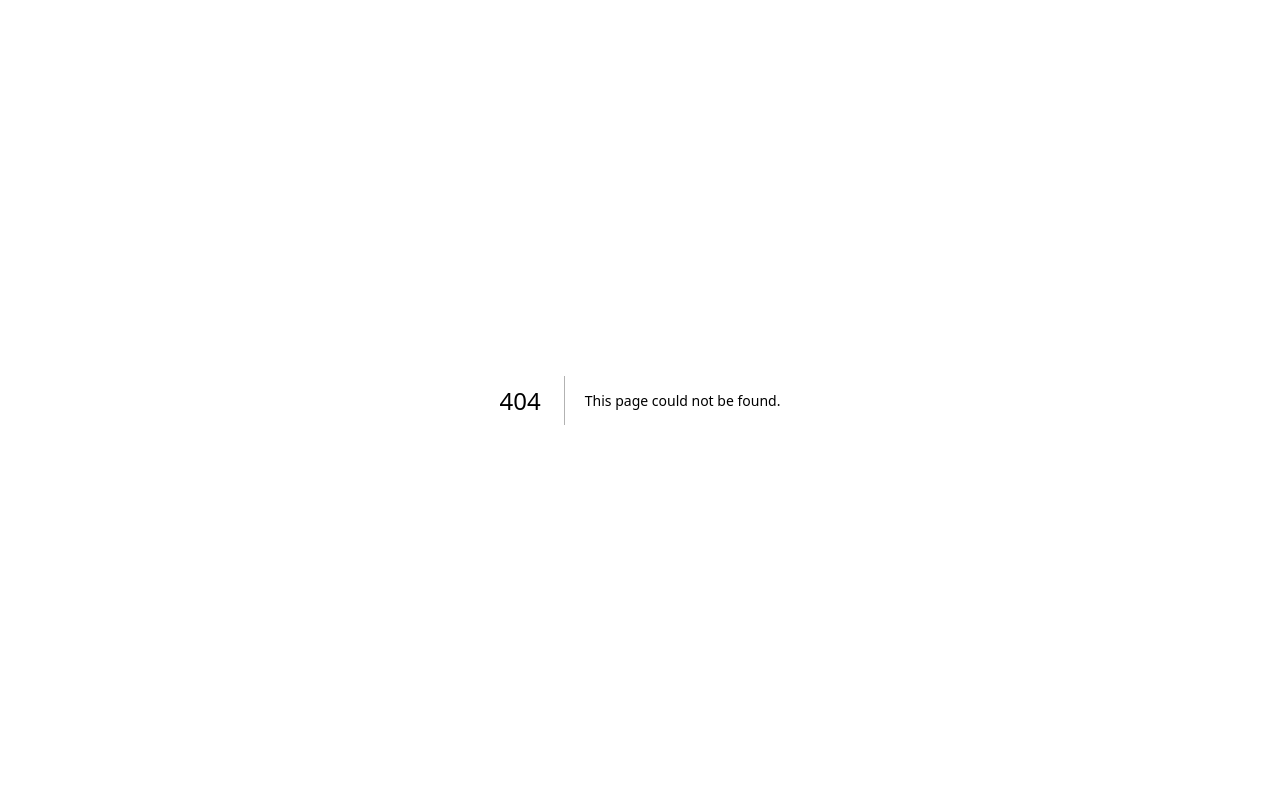
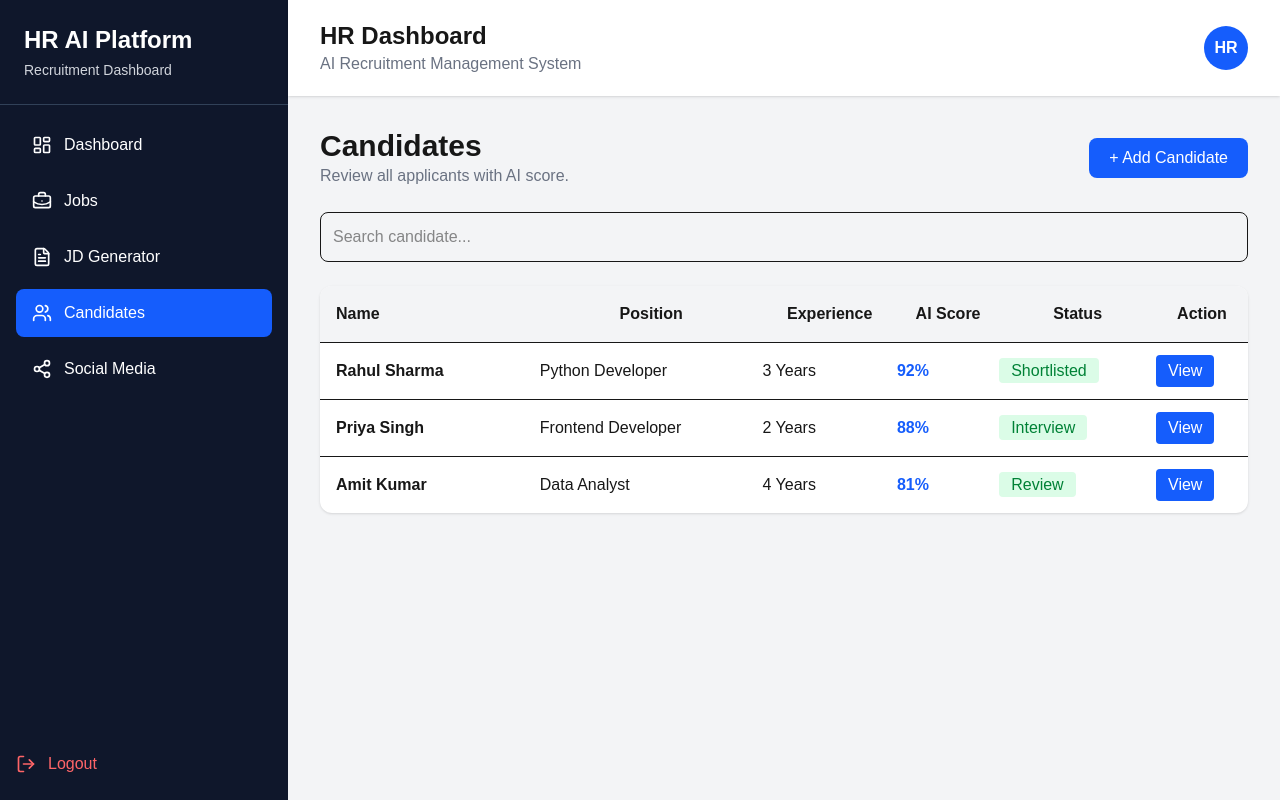
Before and after one commit to vTha213/hr-ai-platform, a Next.js app in the folder frontend/: page /dashboard/candidates in a window 1280 px wide. Before the commit this address had no page. Built offline with nearby package versions, Linux system fonts and the light colour scheme.

Commit message:
Add dashboard pages

```diff
--- /dev/null
+++ b/frontend/app/dashboard/candidates/page.tsx
@@ -0,0 +1,130 @@
+"use client";
+
+const candidates = [
+  {
+    id: 1,
+    name: "Rahul Sharma",
+    position: "Python Developer",
+    experience: "3 Years",
+    score: "92%",
+    status: "Shortlisted",
+  },
+  {
+    id: 2,
+    name: "Priya Singh",
+    position: "Frontend Developer",
+    experience: "2 Years",
+    score: "88%",
+    status: "Interview",
+  },
+  {
+    id: 3,
+    name: "Amit Kumar",
+    position: "Data Analyst",
+    experience: "4 Years",
+    score: "81%",
+    status: "Review",
+  },
+];
+
+export default function CandidatesPage() {
+  return (
+    <div className="space-y-6">
+
+      <div className="flex items-center justify-between">
+        <div>
+          <h1 className="text-3xl font-bold">
+            Candidates
+          </h1>
+
+          <p className="text-gray-500">
+            Review all applicants with AI score.
+          </p>
+        </div>
+
+        <button className="rounded-lg bg-blue-600 px-5 py-2 text-white">
+          + Add Candidate
+        </button>
+      </div>
+
+      <input
+        placeholder="Search candidate..."
+        className="w-full rounded-lg border p-3"
+      />
+
+      <div className="overflow-hidden rounded-xl bg-white shadow">
+
+        <table className="w-full">
+
+          <thead className="bg-gray-100">
+
+            <tr>
+
+              <th className="p-4 text-left">
+                Name
+              </th>
+
+              <th>Position</th>
+
+              <th>Experience</th>
+
+              <th>AI Score</th>
+
+              <th>Status</th>
+
+              <th>Action</th>
+
+            </tr>
+
+          </thead>
+
+          <tbody>
+
+            {candidates.map((candidate) => (
+
+              <tr
+                key={candidate.id}
+                className="border-t"
+              >
+
+                <td className="p-4 font-semibold">
+                  {candidate.name}
+                </td>
+
+                <td>{candidate.position}</td>
+
+                <td>{candidate.experience}</td>
+
+                <td className="font-bold text-blue-600">
+                  {candidate.score}
+                </td>
+
+                <td>
+
+                  <span className="rounded bg-green-100 px-3 py-1 text-green-700">
+                    {candidate.status}
+                  </span>
+
+                </td>
+
+                <td>
+
+                  <button className="rounded bg-blue-600 px-3 py-1 text-white">
+                    View
+                  </button>
+
+                </td>
+
+              </tr>
+
+            ))}
+
+          </tbody>
+
+        </table>
+
+      </div>
+
+    </div>
+  );
+}
--- /dev/null
+++ b/frontend/app/dashboard/jd-generator/page.tsx
@@ -0,0 +1,83 @@
+"use client";
+
+import { useState } from "react";
+
+export default function JDGeneratorPage() {
+  const [jobTitle, setJobTitle] = useState("");
+  const [skills, setSkills] = useState("");
+  const [experience, setExperience] = useState("");
+  const [jd, setJd] = useState("");
+
+  const generateJD = () => {
+    setJd(`
+Job Title: ${jobTitle}
+
+Experience: ${experience}
+
+Required Skills:
+${skills}
+
+Responsibilities:
+• Develop scalable applications.
+• Collaborate with cross-functional teams.
+• Write clean and maintainable code.
+• Participate in code reviews.
+• Deliver high-quality software.
+
+Preferred Qualifications:
+• Strong communication skills.
+• Problem solving mindset.
+• Experience with modern development tools.
+`);
+  };
+
+  return (
+    <div className="space-y-6">
+      <div>
+        <h1 className="text-3xl font-bold">AI JD Generator</h1>
+        <p className="text-gray-500">
+          Generate professional Job Descriptions using AI.
+        </p>
+      </div>
+
+      <div className="rounded-xl bg-white p-6 shadow space-y-5">
+
+        <input
+          className="w-full rounded-lg border p-3"
+          placeholder="Job Title"
+          value={jobTitle}
+          onChange={(e) => setJobTitle(e.target.value)}
+        />
+
+        <input
+          className="w-full rounded-lg border p-3"
+          placeholder="Experience (Example: 2-4 Years)"
+          value={experience}
+          onChange={(e) => setExperience(e.target.value)}
+        />
+
+        <textarea
+          rows={5}
+          className="w-full rounded-lg border p-3"
+          placeholder="Required Skills"
+          value={skills}
+          onChange={(e) => setSkills(e.target.value)}
+        />
+
+        <button
+          onClick={generateJD}
+          className="rounded-lg bg-blue-600 px-5 py-3 text-white"
+        >
+          Generate JD
+        </button>
+
+        {jd && (
+          <div className="rounded-lg bg-slate-100 p-5 whitespace-pre-wrap">
+            {jd}
+          </div>
+        )}
+
+      </div>
+    </div>
+  );
+}
--- /dev/null
+++ b/frontend/app/dashboard/jobs/page.tsx
@@ -0,0 +1,88 @@
+"use client";
+
+export default function JobsPage() {
+  const jobs = [
+    {
+      id: 1,
+      title: "Python AI Developer",
+      location: "Noida",
+      type: "Full Time",
+      applicants: 12,
+      status: "Open",
+    },
+    {
+      id: 2,
+      title: "Frontend React Developer",
+      location: "Delhi",
+      type: "Hybrid",
+      applicants: 8,
+      status: "Open",
+    },
+    {
+      id: 3,
+      title: "Data Analyst",
+      location: "Remote",
+      type: "Remote",
+      applicants: 21,
+      status: "Closed",
+    },
+  ];
+
+  return (
+    <div className="space-y-6">
+      <div className="flex items-center justify-between">
+        <div>
+          <h1 className="text-3xl font-bold">
+            Jobs Management
+          </h1>
+          <p className="text-gray-500">
+            Manage all recruitment jobs.
+          </p>
+        </div>
+
+        <button className="rounded-lg bg-blue-600 px-5 py-2 text-white">
+          + Create Job
+        </button>
+      </div>
+
+      <div className="rounded-xl bg-white shadow">
+        <table className="w-full">
+          <thead className="bg-gray-100">
+            <tr>
+              <th className="p-4 text-left">Position</th>
+              <th>Location</th>
+              <th>Type</th>
+              <th>Applicants</th>
+              <th>Status</th>
+            </tr>
+          </thead>
+
+          <tbody>
+            {jobs.map((job) => (
+              <tr
+                key={job.id}
+                className="border-t"
+              >
+                <td className="p-4 font-semibold">
+                  {job.title}
+                </td>
+
+                <td>{job.location}</td>
+
+                <td>{job.type}</td>
+
+                <td>{job.applicants}</td>
+
+                <td>
+                  <span className="rounded bg-green-100 px-3 py-1 text-green-700">
+                    {job.status}
+                  </span>
+                </td>
+              </tr>
+            ))}
+          </tbody>
+        </table>
+      </div>
+    </div>
+  );
+}
--- /dev/null
+++ b/frontend/app/dashboard/social-media/page.tsx
@@ -0,0 +1,65 @@
+"use client";
+
+import { useState } from "react";
+
+export default function SocialMediaPage() {
+  const [jobTitle, setJobTitle] = useState("");
+  const [post, setPost] = useState("");
+
+  const generatePost = () => {
+    setPost(`🚀 We're Hiring!
+
+Position: ${jobTitle}
+
+Join our growing team and build amazing AI-powered products.
+
+✅ Competitive Salary
+✅ Hybrid / Remote
+✅ Career Growth
+✅ Friendly Team
+
+Apply Now!
+
+#Hiring #Jobs #AI #Python #Developer`);
+  };
+
+  return (
+    <div className="space-y-6">
+
+      <div>
+        <h1 className="text-3xl font-bold">
+          Social Media Generator
+        </h1>
+
+        <p className="text-gray-500">
+          Generate hiring posts for LinkedIn, Twitter and Facebook.
+        </p>
+      </div>
+
+      <div className="rounded-xl bg-white p-6 shadow space-y-5">
+
+        <input
+          className="w-full rounded-lg border p-3"
+          placeholder="Job Title"
+          value={jobTitle}
+          onChange={(e) => setJobTitle(e.target.value)}
+        />
+
+        <button
+          onClick={generatePost}
+          className="rounded-lg bg-blue-600 px-5 py-3 text-white"
+        >
+          Generate Post
+        </button>
+
+        {post && (
+          <div className="rounded-lg bg-slate-100 p-5 whitespace-pre-wrap">
+            {post}
+          </div>
+        )}
+
+      </div>
+
+    </div>
+  );
+}
```
